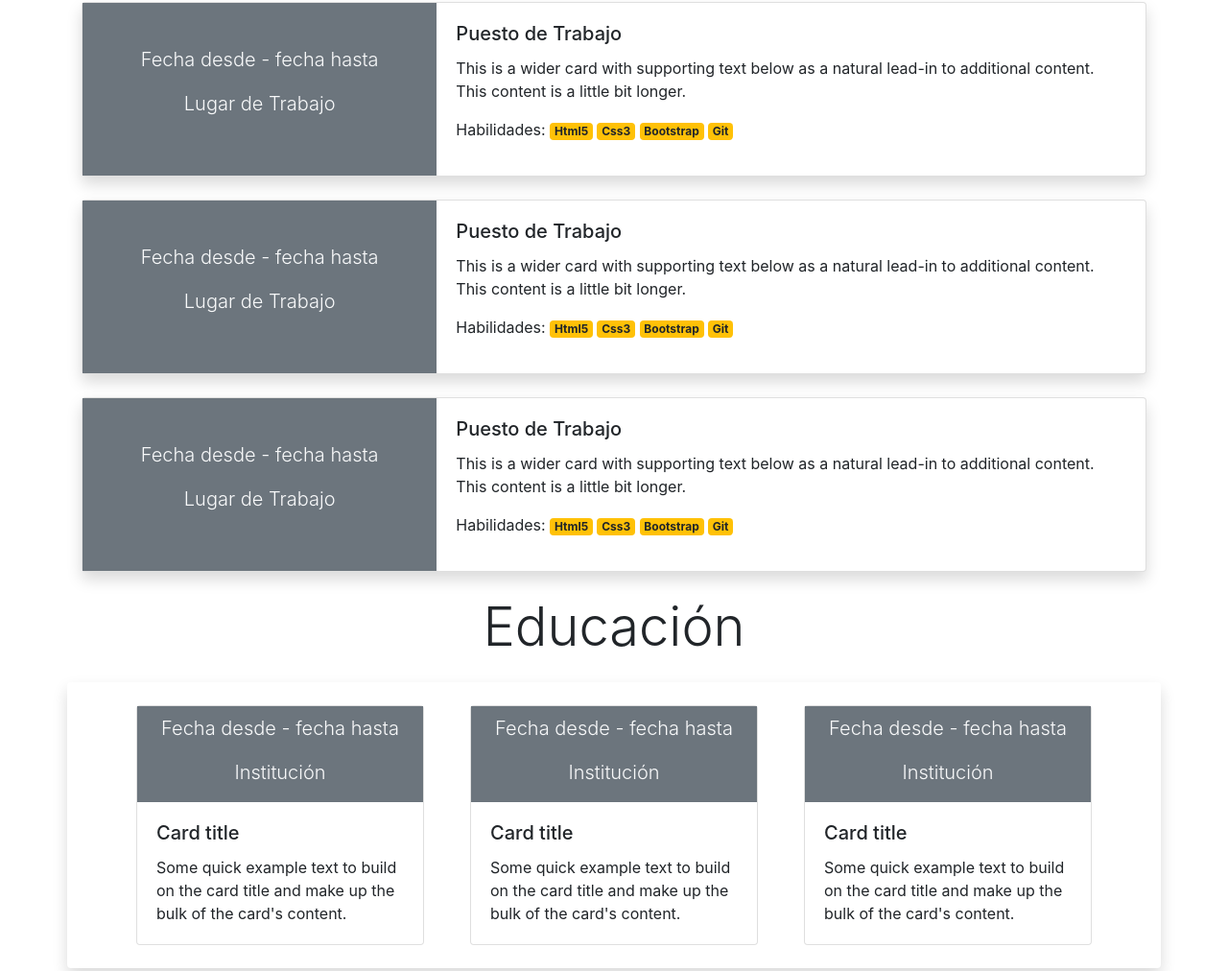
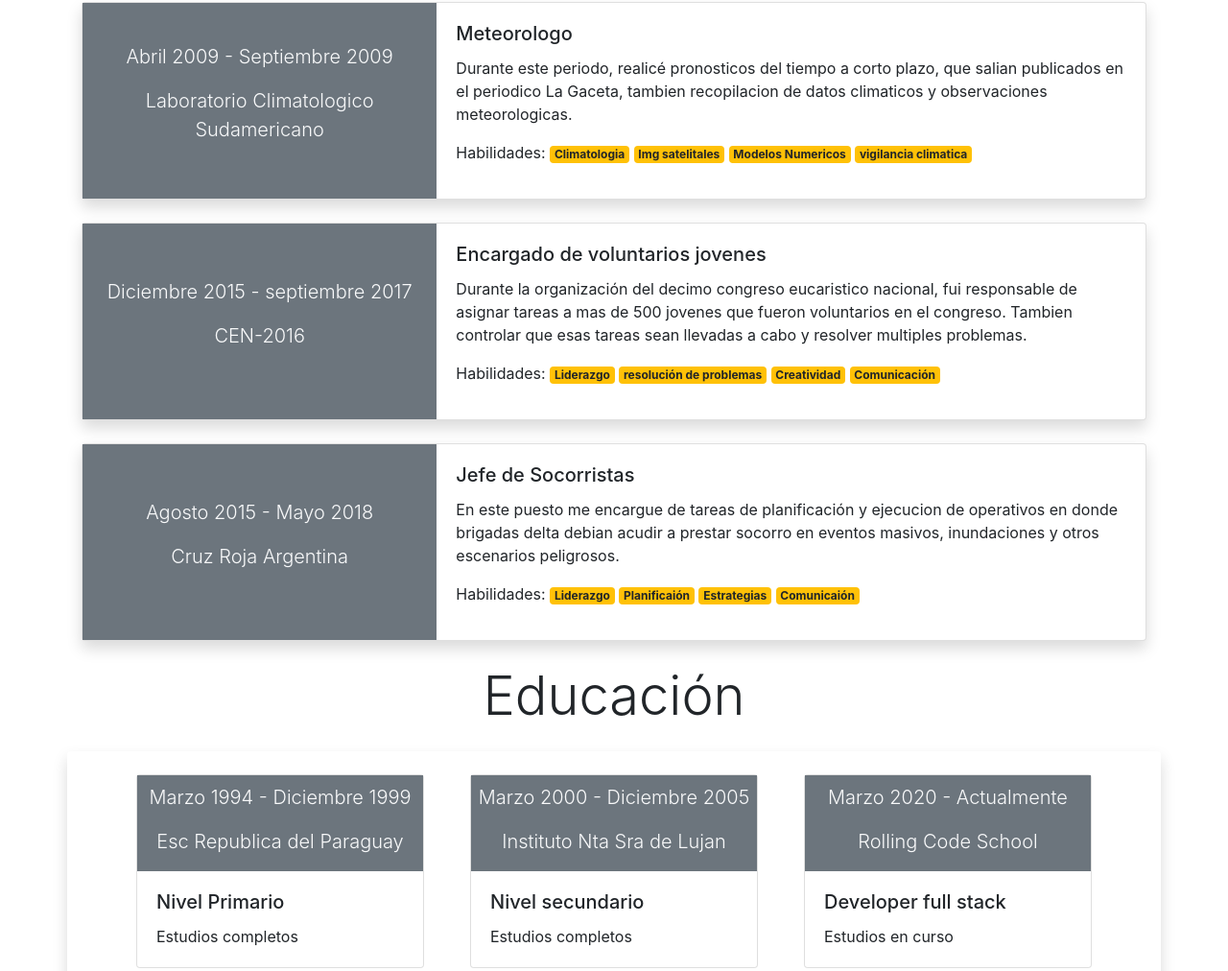
Before and after one commit to fabriziooller/fabriziooller.github.io, a plain HTML site: page index.html in a window 1280 px wide. Shown: the part 1081-2093 px from the top of the page at 96% size. Drawn offline with nearby package versions, Linux system fonts and the light colour scheme.

Commit message:
se completo la informacion de trabajos y estudios cursadon en las cards

```diff
--- a/index.html
+++ b/index.html
@@ -80,17 +80,18 @@
       <div class="card mb-4 shadow  bg-white rounded">
         <div class="row no-gutters">
           <div class="col-md-4 bg-secondary text-light text-center d-flex flex-column justify-content-center">
-            <p class="lead">Fecha desde - fecha hasta</p>
-            <p class="lead">Lugar de Trabajo</p>
+            <p class="lead">Abril 2009 - Septiembre 2009</p>
+            <p class="lead">Laboratorio Climatologico Sudamericano</p>
           </div>
           <div class="col-md-8">
             <div class="card-body">
-              <h5 class="card-title">Puesto de Trabajo</h5>
-              <p class="card-text">This is a wider card with supporting text below as a natural lead-in to additional
-                content. This content is a little bit longer.</p>
-              <p>Habilidades: <span class="badge badge-warning"> Html5</span> <span
-                  class="badge badge-warning">Css3</span> <span class="badge badge-warning">Bootstrap</span> <span
-                  class="badge badge-warning">Git </span> </p>
+              <h5 class="card-title">Meteorologo</h5>
+              <p class="card-text">Durante este periodo, realicé pronosticos del tiempo a corto plazo, que salian
+                publicados en el periodico La Gaceta, tambien recopilacion de datos climaticos y observaciones
+                meteorologicas.</p>
+              <p>Habilidades: <span class="badge badge-warning"> Climatologia</span> <span
+                  class="badge badge-warning">Img satelitales</span> <span class="badge badge-warning">Modelos
+                  Numericos</span> <span class="badge badge-warning">vigilancia climatica</span> </p>
 
             </div>
           </div>
@@ -99,17 +100,19 @@
       <div class="card mb-4 shadow  bg-white rounded">
         <div class="row no-gutters">
           <div class="col-md-4 bg-secondary text-light text-center d-flex flex-column justify-content-center">
-            <p class="lead">Fecha desde - fecha hasta</p>
-            <p class="lead">Lugar de Trabajo</p>
+            <p class="lead">Diciembre 2015 - septiembre 2017</p>
+            <p class="lead">CEN-2016</p>
           </div>
           <div class="col-md-8">
             <div class="card-body">
-              <h5 class="card-title">Puesto de Trabajo</h5>
-              <p class="card-text">This is a wider card with supporting text below as a natural lead-in to additional
-                content. This content is a little bit longer.</p>
-              <p>Habilidades: <span class="badge badge-warning"> Html5</span> <span
-                  class="badge badge-warning">Css3</span> <span class="badge badge-warning">Bootstrap</span> <span
-                  class="badge badge-warning">Git </span> </p>
+              <h5 class="card-title">Encargado de voluntarios jovenes</h5>
+              <p class="card-text">Durante la organización del decimo congreso eucaristico nacional, fui responsable de
+                asignar tareas a mas de 500 jovenes que fueron voluntarios en el congreso. Tambien controlar que esas
+                tareas sean llevadas a cabo y resolver multiples problemas. </p>
+              <p>Habilidades: <span class="badge badge-warning">Liderazgo</span> <span
+                  class="badge badge-warning">resolución de problemas</span> <span
+                  class="badge badge-warning">Creatividad</span> <span class="badge badge-warning">Comunicación</span>
+              </p>
 
             </div>
           </div>
@@ -118,17 +121,18 @@
       <div class="card mb-4 shadow  bg-white rounded">
         <div class="row no-gutters">
           <div class="col-md-4 bg-secondary text-light text-center d-flex flex-column justify-content-center">
-            <p class="lead">Fecha desde - fecha hasta</p>
-            <p class="lead">Lugar de Trabajo</p>
+            <p class="lead">Agosto 2015 - Mayo 2018</p>
+            <p class="lead">Cruz Roja Argentina</p>
           </div>
           <div class="col-md-8">
             <div class="card-body">
-              <h5 class="card-title">Puesto de Trabajo</h5>
-              <p class="card-text">This is a wider card with supporting text below as a natural lead-in to additional
-                content. This content is a little bit longer.</p>
-              <p>Habilidades: <span class="badge badge-warning"> Html5</span> <span
-                  class="badge badge-warning">Css3</span> <span class="badge badge-warning">Bootstrap</span> <span
-                  class="badge badge-warning">Git </span> </p>
+              <h5 class="card-title">Jefe de Socorristas</h5>
+              <p class="card-text">En este puesto me encargue de tareas de planificación y ejecucion de operativos en
+                donde brigadas delta debian acudir a prestar socorro en eventos masivos, inundaciones y otros escenarios
+                peligrosos.</p>
+              <p>Habilidades: <span class="badge badge-warning">Liderazgo</span> <span
+                  class="badge badge-warning">Planificaión</span> <span class="badge badge-warning">Estrategias</span> <span
+                  class="badge badge-warning">Comunicaión</span> </p>
 
             </div>
           </div>
@@ -139,39 +143,37 @@
   <h2 class="display-4 text-center my-4" id="educacion">Educación</h2>
   <section class="container">
     <article class="shadow p-3 mb-5 bg-white rounded row justify-content-center">
+
       <div class="card mx-4 my-2" style="width: 300px;">
         <div class="bg-secondary text-light text-center pt-2">
-          <p class="lead">Fecha desde - fecha hasta</p>
-          <p class="lead">Institución</p>
+          <p class="lead">Marzo 1994 - Diciembre 1999</p>
+          <p class="lead">Esc Republica del Paraguay</p>
         </div>
         <div class="card-body">
-          <h5 class="card-title">Card title</h5>
-          <p class="card-text">Some quick example text to build on the card title and make up the bulk of the card's
-            content.</p>
+          <h5 class="card-title">Nivel Primario</h5>
+          <p class="card-text">Estudios completos</p>
 
         </div>
       </div>
       <div class="card mx-4 my-2" style="width: 300px;">
         <div class="bg-secondary text-light text-center pt-2">
-          <p class="lead">Fecha desde - fecha hasta</p>
-          <p class="lead">Institución</p>
+          <p class="lead">Marzo 2000 - Diciembre 2005</p>
+          <p class="lead">Instituto Nta Sra de Lujan</p>
         </div>
         <div class="card-body">
-          <h5 class="card-title">Card title</h5>
-          <p class="card-text">Some quick example text to build on the card title and make up the bulk of the card's
-            content.</p>
+          <h5 class="card-title">Nivel secundario</h5>
+          <p class="card-text">Estudios completos</p>
 
         </div>
       </div>
       <div class="card mx-4 my-2" style="width: 300px;">
         <div class="bg-secondary text-light text-center pt-2">
-          <p class="lead">Fecha desde - fecha hasta</p>
-          <p class="lead">Institución</p>
+          <p class="lead">Marzo 2020 - Actualmente</p>
+          <p class="lead">Rolling Code School</p>
         </div>
         <div class="card-body">
-          <h5 class="card-title">Card title</h5>
-          <p class="card-text">Some quick example text to build on the card title and make up the bulk of the card's
-            content.</p>
+          <h5 class="card-title">Developer full stack</h5>
+          <p class="card-text">Estudios en curso</p>
 
         </div>
       </div>
```
